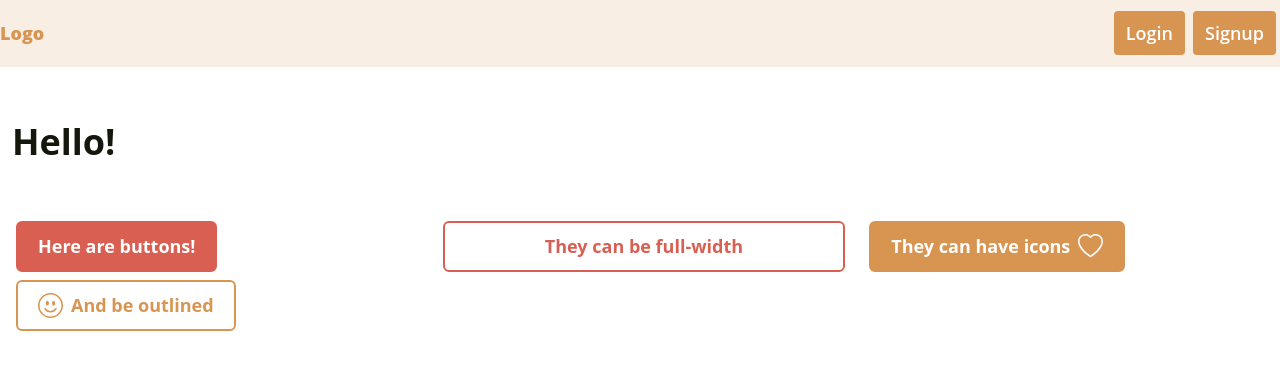
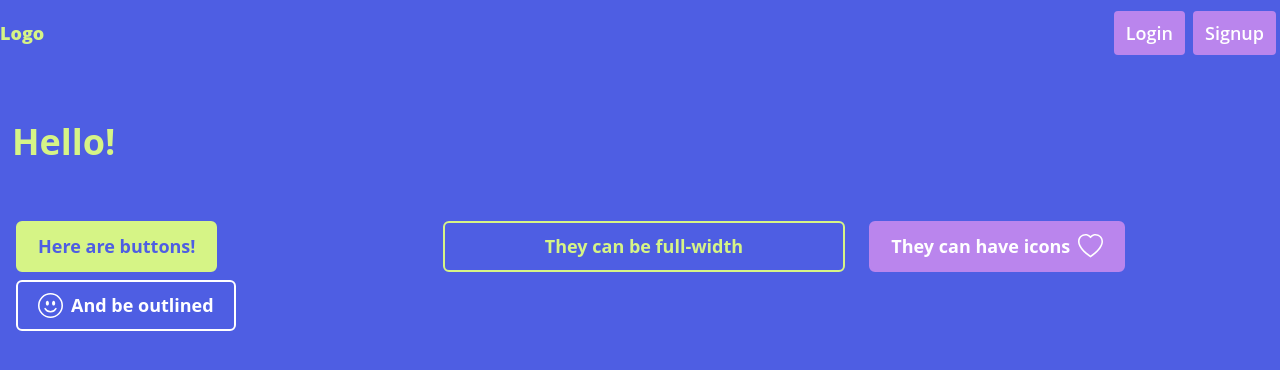
Before and after one commit to tetianakanafotska/memoreel-frontend, a React (Vite) app: page / in a window 1280 px wide. Shown: the top 370 px of the page. Built offline with nearby package versions, Linux system fonts and the light colour scheme; no server answers.

Commit message:
Add new colour variables

```diff
--- a/src/components/styles/Button.module.sass
+++ b/src/components/styles/Button.module.sass
@@ -9,51 +9,52 @@
 	width: fit-content
 	font-weight: 700
 	white-space: nowrap
+	transition: all 0.2s ease-in-out
 	margin: 4px
 	&-primary
 		@extend .btn
-		background-color: $color-1
-		border: 2px solid $color-1
+		background-color: $green
+		border: 2px solid $green
+		color: $indigo !important
+		&:hover,
+		&:focus,
+		&:active
+			background-color: lighten($green, 10%)
+			color: $indigo !important
+			border: 2px solid lighten($green, 10%)
+		&-outline
+			@extend .btn
+			background-color: transparent
+			color: $green !important
+			border: 2px solid $green
+			&:hover,
+			&:focus,
+			&:active
+				background-color: $green
+				color: $indigo !important
+				border: 2px solid $green
+	&-secondary
+		@extend .btn
+		background-color: $purple
+		border: 2px solid $purple
 		color: $white !important
 		&:hover,
 		&:focus,
 		&:active
-			background-color: darken($color-1, 10%)
+			background-color: lighten($purple, 10%)
 			color: $white !important
-			border: 2px solid darken($color-1, 10%)
+			border: 2px solid lighten($purple, 10%)
 		&-outline
 			@extend .btn
 			background-color: transparent
-			color: $color-1 !important
-			border: 2px solid $color-1
+			color: $white !important
+			border: 2px solid $white
 			&:hover,
 			&:focus,
 			&:active
-				background-color: $color-1
-				color: $white !important
-				border: 2px solid $color-1
-	&-secondary
-		@extend .btn
-		background-color: $color-2
-		border: 2px solid $color-2
-		color: $white !important
-		&:hover,
-		&:focus,
-		&:active
-			background-color: darken($color-2, 10%)
-			color: $white !important
-			border: 2px solid darken($color-2, 10%)
-		&-outline
-			@extend .btn
-			background-color: transparent
-			color: $color-2 !important
-			border: 2px solid $color-2
-			&:hover,
-			&:focus,
-			&:active
-				background-color: $color-2
-				color: $white !important
-				border: 2px solid $color-2
+				background-color: $white
+				color: $indigo !important
+				border: 2px solid $white
 	&.full-width
 		width: 100%
 	&.icon
--- a/src/components/styles/NavBar.module.sass
+++ b/src/components/styles/NavBar.module.sass
@@ -2,14 +2,13 @@
 
 .NavBar
 	width: 100%
-	background-color: lighten($color-2, 35%)
 	display: flex
 	padding: 20px 0
 	justify-content: space-between
 	align-items: center
 	a.navlink,
 	a.navlink:visited
-		background: $color-2
+		background: $purple
 		font-weight: 600
 		padding: 10px 12px
 		color: $white
--- a/src/index.scss
+++ b/src/index.scss
@@ -14,10 +14,11 @@
 
 	// re-mapping color variables
 	--white: $white;
-	--light: $light;
-	--color-1: $color-1;
-	--color-2: $color-2;
-	--color-3: $color-3;
+	--offwhite: $offwhite;
+	--green: $green;
+	--light-blue: $light-blue;
+	--purple: $purple
+	--indigo: $indigo;
 	--dark: $dark;
 }
 
@@ -38,17 +39,17 @@ img {
 
 ::-moz-selection {
 	color: $white;
-	background: $color-2;
+	background: $purple;
 }
 
 ::-webkit-selection {
 	color: $white;
-	background: $color-2;
+	background: $purple;
 }
 
 ::selection {
 	color: $white;
-	background: $color-2;
+	background: $purple;
 }
 
 .debug,
--- a/src/styles/App.sass
+++ b/src/styles/App.sass
@@ -2,8 +2,8 @@
 @import '_variables.sass'
 
 body
-	background-color: $white
-	color: $dark
+	background-color: $indigo
+	color: $green
 	margin: 0
 	padding: 0
 	font-weight: 400
@@ -19,11 +19,11 @@ body
 a, a:visited
 	font-weight: 800
 	text-decoration: inherit
-	color: $color-2
+	color: $green
 	&:hover,
 	&:focus,
 	&:active
-		color: lighten($dark, 20%)
+		color: lighten($green, 20%)
 		outline: none
 
 .App
@@ -44,9 +44,9 @@ input
 	font-weight: 600
 	font-size: 1rem
 	border-radius: 6px
-	border: 2px solid darken($color-3, 10%)
-	background-color: $color-3
-	color: $color-1
+	border: 2px solid darken($light-blue, 10%)
+	background-color: $indigo
+	color: $light-blue
 
 button
 	padding: 10px 20px
@@ -60,12 +60,12 @@ button
 	font-size: 1rem
 	white-space: nowrap
 	margin: 4px
-	background-color: $color-1
-	border: 2px solid $color-1
-	color: $white !important
+	background-color: $green
+	border: 2px solid $green
+	color: $indigo !important
 	&:hover,
 	&:focus,
 	&:active
-		background-color: darken($color-1, 10%)
-		color: $white !important
-		border: 2px solid darken($color-1, 10%)
+		background-color: darken($green, 10%)
+		color: $indigo !important
+		border: 2px solid darken($green, 10%)
--- a/src/styles/_variables.sass
+++ b/src/styles/_variables.sass
@@ -1,7 +1,8 @@
 // color palette
 $white: #fff
-$light: #bcbcbc
-$color-1: #d85f52
-$color-2: #D89552
-$color-3: #f6dc94
-$dark: #14180C
+$offwhite: #ECEBE9
+$green: #D6F486
+$light-blue: #CDE4EE
+$purple: #BA85ED
+$indigo: #4E5EE3
+$dark: #0B0A08
```
Also changed, not shown: 2 other files (tests, documents, lock files or other folders).
